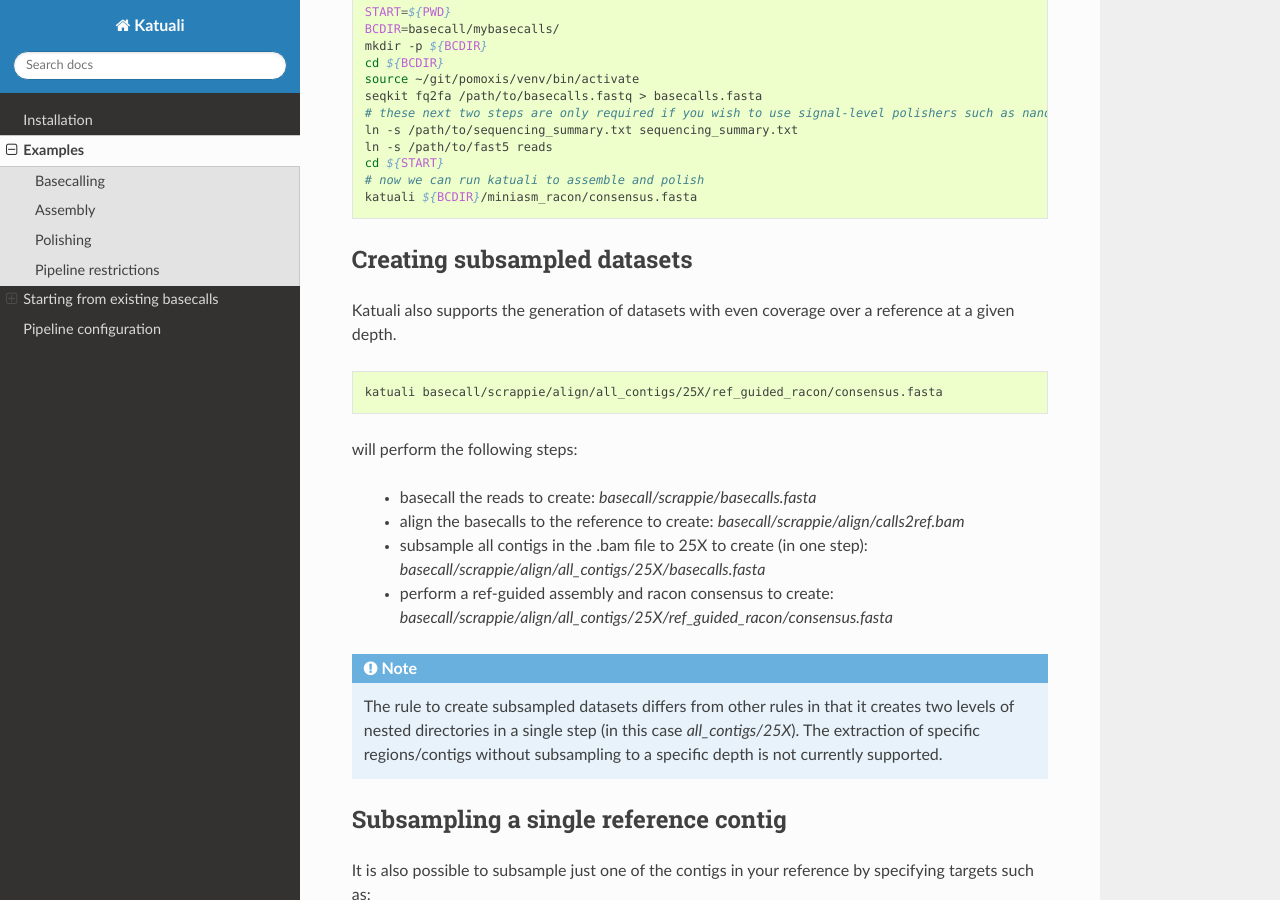
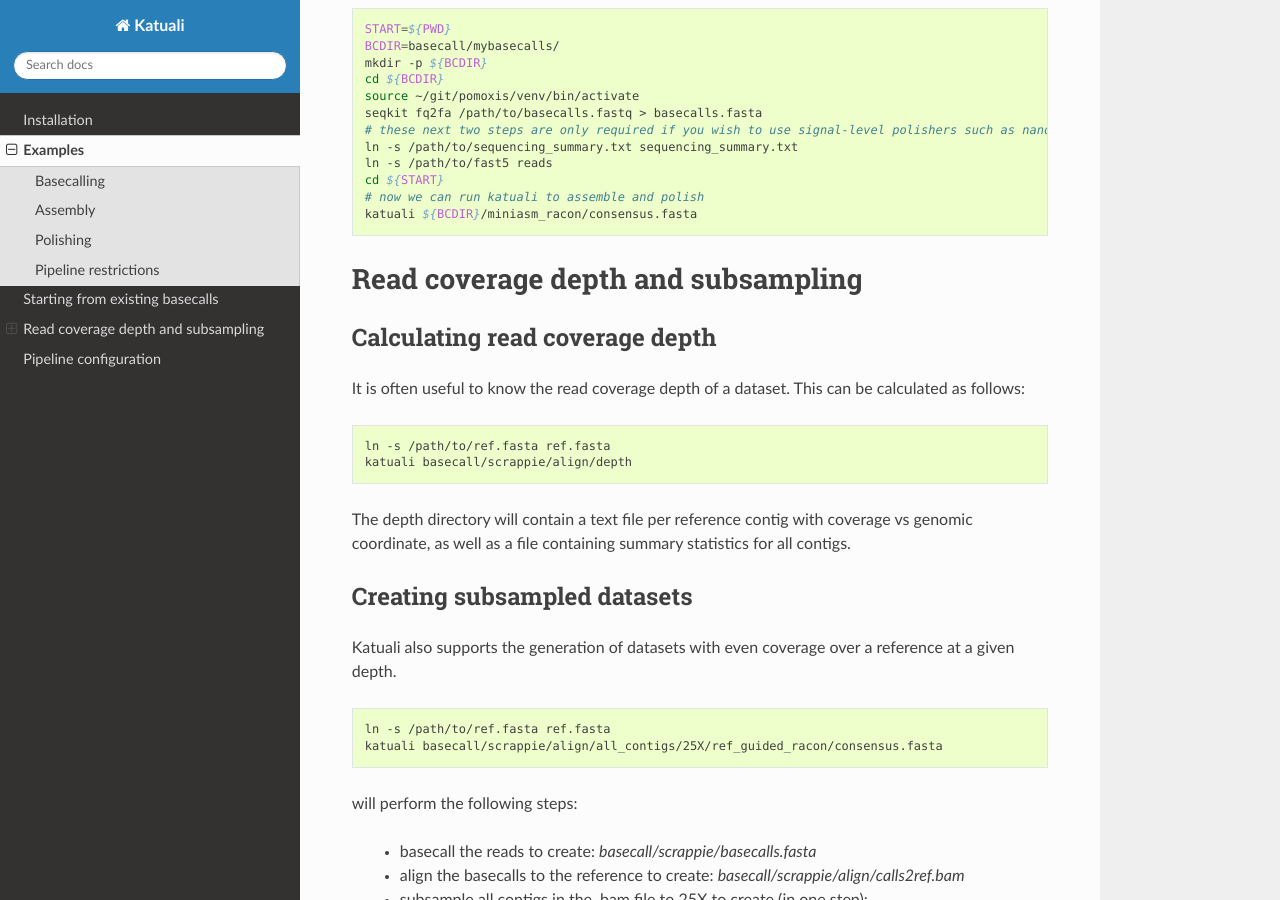
Before and after one commit to nanoporetech/katuali, a Sphinx documentation site: the page built from docs/examples.rst, in a window 1280 px wide and 900 px high, scrolled down 2234 px. Built offline with Sphinx 7.4.7 and the Read the Docs theme 2.0.0, drawn with Linux system fonts in a browser that asks for light colours; some of the changed text lies outside the part shown.

Commit message:
doc fixes

```diff
--- a/docs/examples.rst
+++ b/docs/examples.rst
@@ -83,8 +83,9 @@
     katuali basecall/scrappie/miniasm_racon/consensus.fasta
 
     # use pomoxis mini_assemble to align reads to a reference then form
-    # consensus with racon katuali
-    basecall/scrappie/ref_guided_racon/consensus.fasta
+    # consensus with racon
+    ln -s /path/to/ref.fasta ref.fasta
+    katuali basecall/scrappie/ref_guided_racon/consensus.fasta
 
 
 Polishing
@@ -130,6 +131,24 @@
     # now we can run katuali to assemble and polish
     katuali ${BCDIR}/miniasm_racon/consensus.fasta
 
+Read coverage depth and subsampling
+===================================
+
+Calculating read coverage depth
+-------------------------------
+
+It is often useful to know the read coverage depth of a dataset.
+This can be calculated as follows:
+
+.. code-block:: bash
+
+    ln -s /path/to/ref.fasta ref.fasta
+    katuali basecall/scrappie/align/depth
+
+The depth directory will contain a text file per reference contig with coverage
+vs genomic coordinate, as well as a file containing summary statistics for all
+contigs.
+
 
 Creating subsampled datasets
 ----------------------------
@@ -139,6 +158,7 @@
 
 .. code-block:: bash
 
+    ln -s /path/to/ref.fasta ref.fasta
     katuali basecall/scrappie/align/all_contigs/25X/ref_guided_racon/consensus.fasta
 
 will perform the following steps:
```
